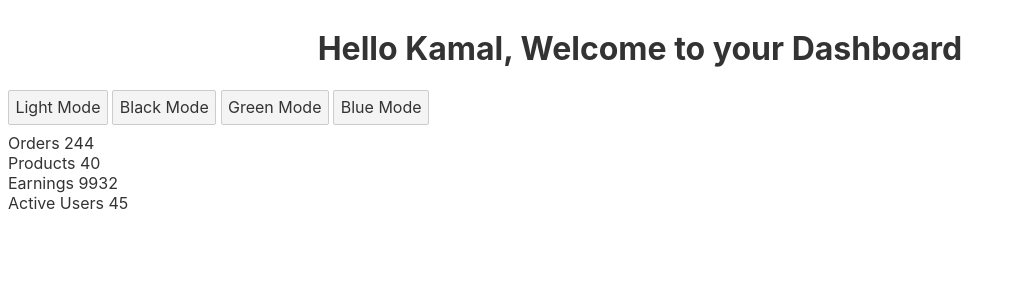
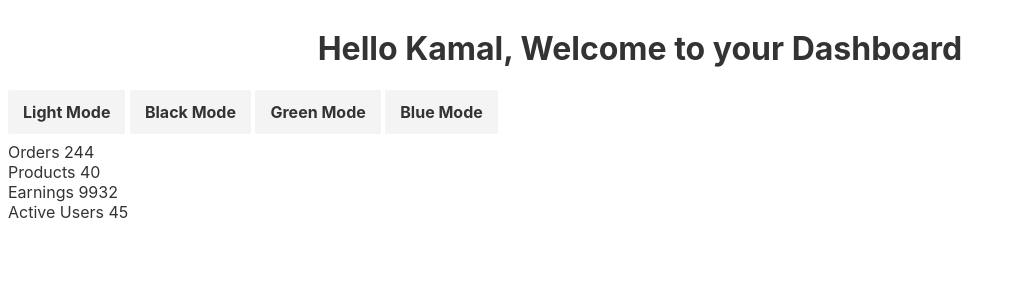
Before and after one commit to medredakamal/kam-svelte-changetheme, a Svelte app: page / in a window 1280 px wide. Shown: the top 300 px of the page, without its empty margins (0-1016 px from the left). Built offline with nearby package versions, Linux system fonts and the light colour scheme.

Commit message:
Cleanup button css

```diff
--- a/src/App.svelte
+++ b/src/App.svelte
@@ -44,10 +44,17 @@
   h1 {
     text-align: center;
   }
+  button {
+    appearance: none;
+    border: none;
+    outline: none;
+    font-weight: bold;
+    padding: 12px 15px;
+  }
 
   /* Light Theme */
-  .theme-black {
-    background-color: #000;
+  .theme-light {
+    background-color: #fff;
   }
 
   /* Black Theme */
```
